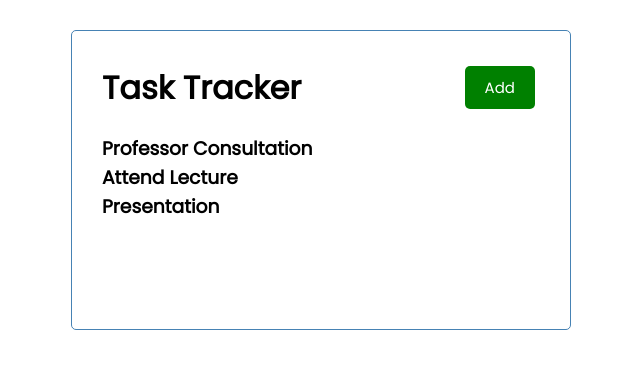
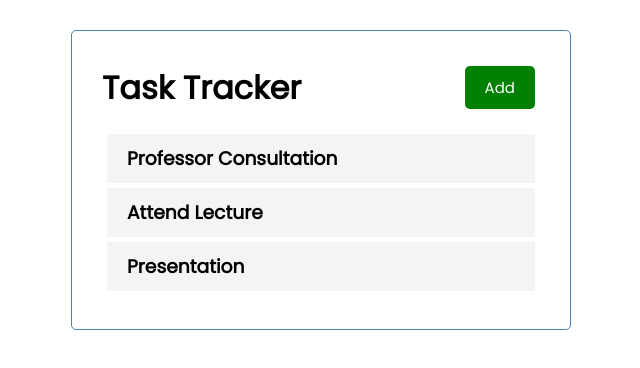
Before and after one commit to deeplic/tasktracker, a React (Create React App) app: page / in a window 1280 px wide. Shown: the top 368 px of the page, without its empty margins (319-959 px from the left). Built offline with nearby package versions, Linux system fonts and the light colour scheme.

Commit message:
Addind Task component

```diff
--- a/src/App.js
+++ b/src/App.js
@@ -1,5 +1,5 @@
 import Header from "./components/Header";
-import Task from "./components/Task";
+import Tasks from "./components/Tasks";
 import {useState} from 'react'
 
 function App() {
@@ -27,7 +27,7 @@
   return (
     <div className="container">
       <Header></Header>
-      <Task tasks={tasks}/>
+      <Tasks tasks={tasks}/>
     </div>
   );
 }
--- a/src/components/Task.js
+++ b/src/components/Task.js
@@ -1,14 +1,9 @@
 
-
-
-const Task = ({tasks}) => {
-
+const Task = ({task}) => {
   return (
-    <>
-    {tasks.map((task)=>(
-        <h3 key={task.id}>{task.text}</h3>
-    ))}
-    </>
+    <div className="task">
+        <h3>{task.text}</h3>
+    </div>
   )
 }
 
--- /dev/null
+++ b/src/components/Tasks.js
@@ -0,0 +1,15 @@
+import Task from "./Task"
+
+
+const Tasks = ({tasks}) => {
+
+  return (
+    <>
+    {tasks.map((task)=>(
+        <Task key={task.id} task={task}/>
+    ))}
+    </>
+  )
+}
+
+export default Tasks
```
